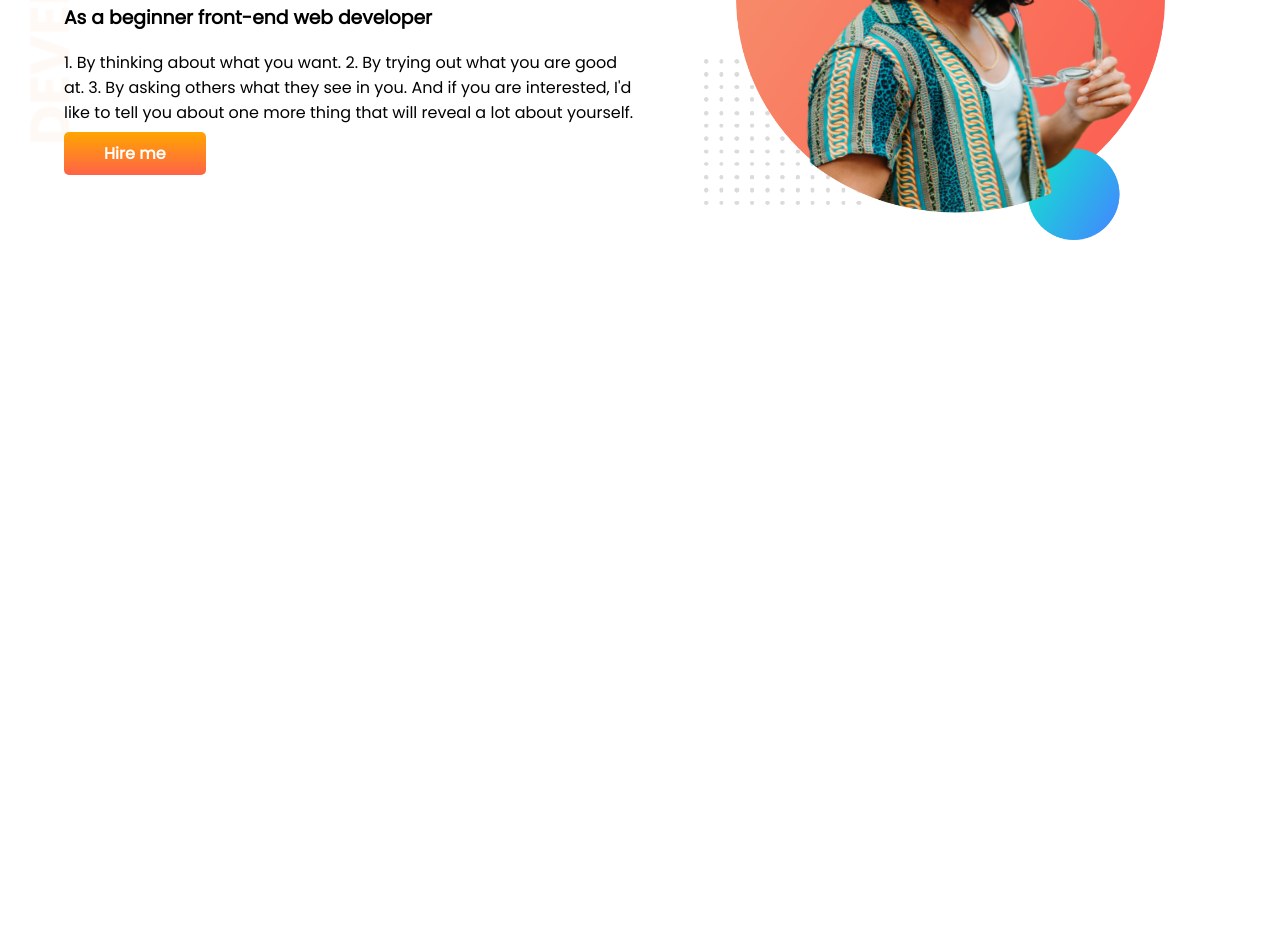
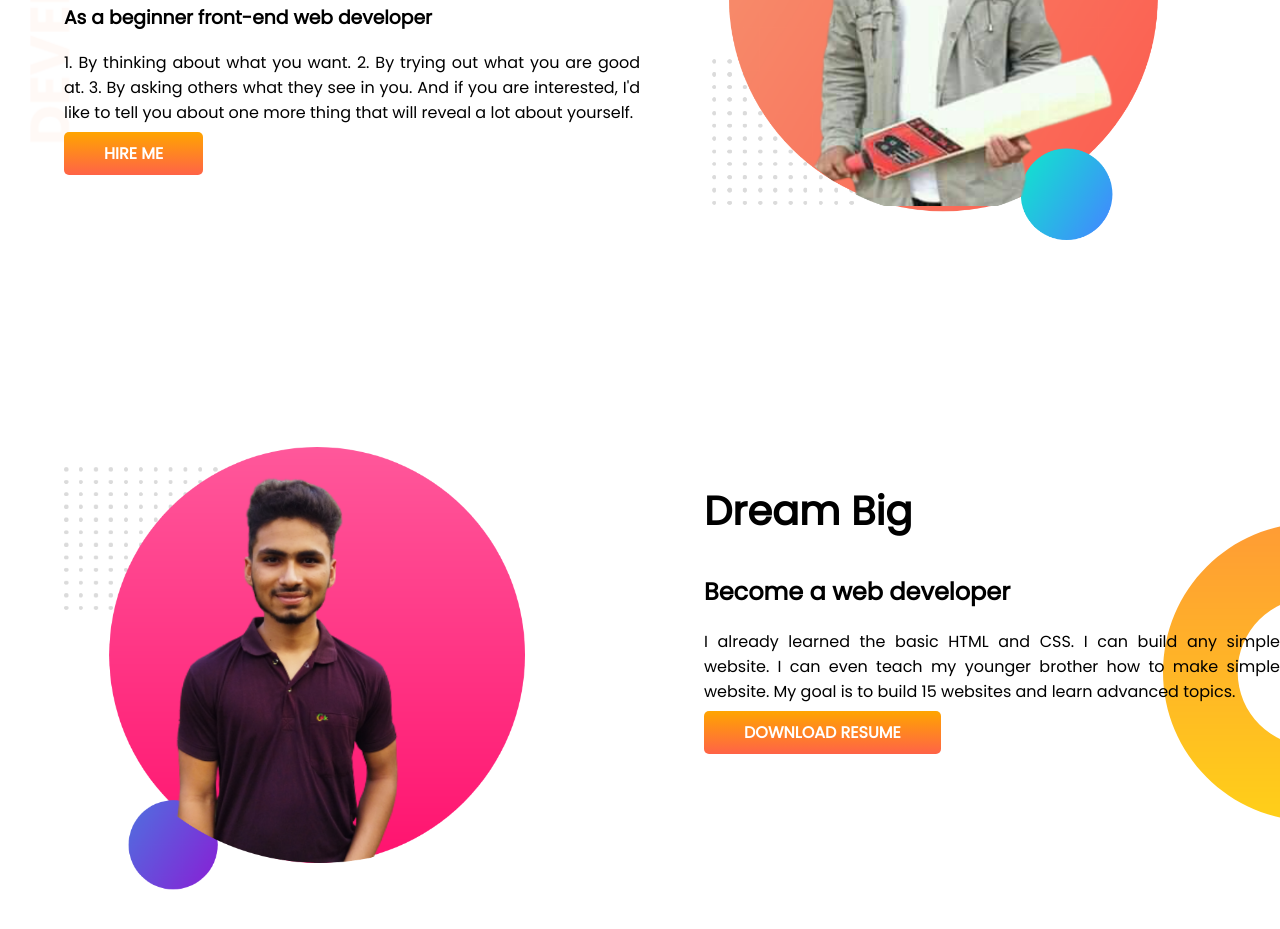
Before and after one commit to alamincoders/developer-portfolio, a plain HTML site: page index.html in a window 1280 px wide. Shown: the part 217-1146 px from the top of the page. Before the commit the page ends 800 px from the top, so only its background shows below. Drawn offline with Linux system fonts and the light colour scheme.

Commit message:
second part

```diff
--- a/index.html
+++ b/index.html
@@ -20,9 +20,22 @@
             <h1><span class="orange-color">Md. Al Amin</span> World!</h1>
             <h3>As a beginner front-end web developer</h3>
             <p> 1. By thinking about what you want. 2. By trying out what you are good at. 3. By asking others what they see in you. And if you are interested, I'd like to tell you about one more thing that will reveal a lot about yourself.</p>
-            <a class="link-button" target="_blank" href="https://github.com/AL-AMIN-HUB">Hire me</a>
+            <a class="link-button" target="_blank" href="https://github.com/AL-AMIN-HUB">HIRE ME</a>
         </div>
-        <div class="half-width"> <img src="./images/my.png" alt=""></div>
+        <div class="half-width"> <img src="images/my-bg (1).png" alt="my photo"></div>
+    </section>
+    <section class="dream-big">
+        <div class="half-width">
+            <img src="images/My-2.png" alt="my photo">
+        </div>
+        <div class="half-width">
+            <h1>Dream Big</h1>
+            <h2>Become a web developer</h2>
+            <p>I already learned the basic HTML and CSS. I can build any simple website. I can even teach my younger brother how to make simple website. My goal is to build 15 websites and learn advanced topics. </p>
+            <a target="_blank" class="link-button" href="https://drive.google.com/drive/u/1/my-drive">DOWNLOAD RESUME</a>
+        </div>
+
+
     </section>
 
 </body>
--- a/style.css
+++ b/style.css
@@ -13,11 +13,13 @@ h1 {
 
 section {
     display: flex;
+    margin-bottom: 200px;
 }
 
 .half-width {
     width: 50%;
     padding-left: 5%;
+    text-align: justify;
 }
 
 .half-width img {
@@ -33,7 +35,19 @@ section {
     border-radius: 5px;
 }
 
+.link-button:hover {
+    background-image: linear-gradient(tomato, orange);
+    transition: .5s;
+    cursor: pointer;
+}
+
 .top-banner {
     background-image: url(./images/top-banner.png);
     background-repeat: no-repeat;
 }
+
+.dream-big {
+    background-image: url(images/dream-bg.png);
+    background-repeat: no-repeat;
+    background-position: right;
+}
```
Also changed, not shown: images/My-2.png (added).
